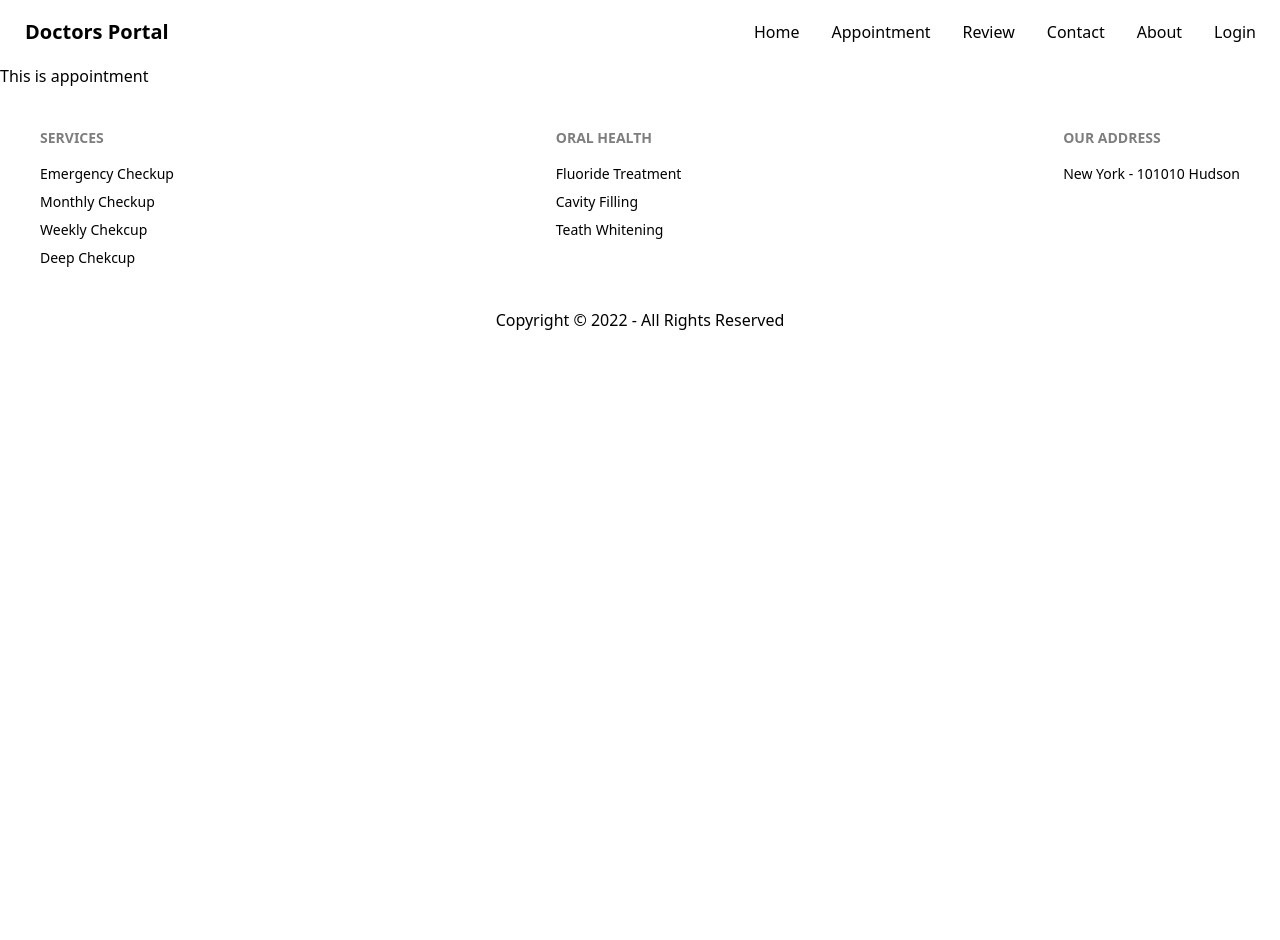
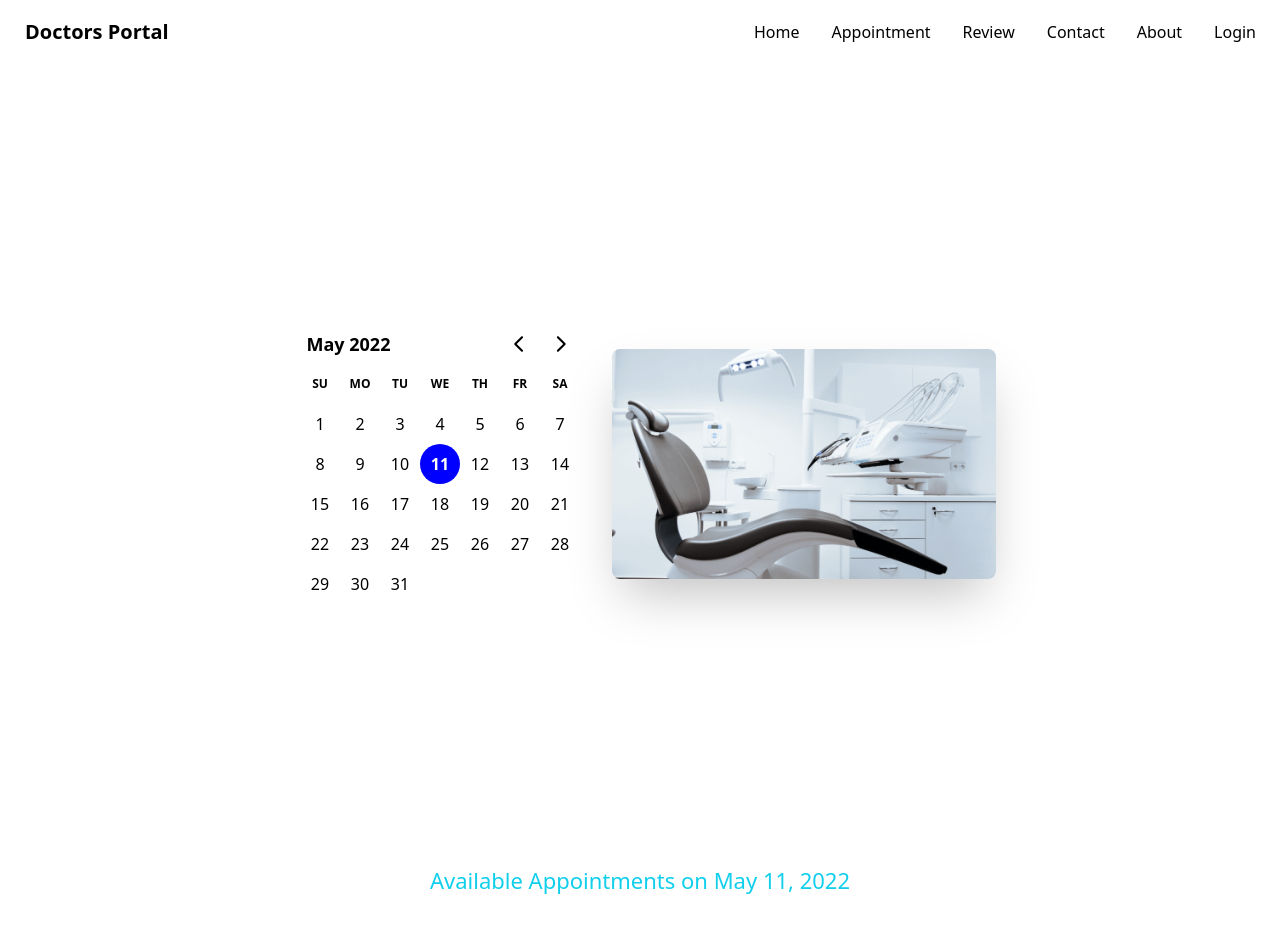
Before and after one commit to Sazid99246/doctors-portal-client, a React (Create React App) app: page /appointment in a window 1280 px wide. Shown: the top 940 px of the page. Before the commit the page ends 800 px from the top, so only its background shows below. Built offline with nearby package versions, Linux system fonts and the light colour scheme.

Commit message:
added calender on appointment page and shown dynamic date

```diff
--- a/package.json
+++ b/package.json
@@ -7,7 +7,9 @@
     "@testing-library/react": "^13.2.0",
     "@testing-library/user-event": "^13.5.0",
     "daisyui": "^2.14.3",
+    "date-fns": "^2.28.0",
     "react": "^18.1.0",
+    "react-day-picker": "^8.0.4",
     "react-dom": "^18.1.0",
     "react-router-dom": "^6.3.0",
     "react-scripts": "5.0.1",
--- a/src/App.js
+++ b/src/App.js
@@ -6,7 +6,6 @@
 import Home from './Pages/Home/Home';
 import Login from './Pages/Login/Login';
 import Reviews from './Pages/Reviews/Reviews';
-import Footer from './Pages/Shared/Footer/Footer';
 import Header from './Pages/Shared/Header/Header';
 import SignUp from './Pages/SignUp/SignUp';
 
@@ -23,7 +22,6 @@
         <Route path='/login' element={<Login/>}></Route>
         <Route path='/signup' element={<SignUp/>}></Route>
       </Routes>
-      <Footer/>
     </div>
   );
 }
--- a/src/Pages/Appointment/Appointemnt.js
+++ b/src/Pages/Appointment/Appointemnt.js
@@ -1,9 +1,15 @@
-import React from 'react';
+import React, { useState } from 'react';
+import Footer from '../Shared/Footer/Footer';
+import AppointmentBanner from './AppointmentBanner/AppointmentBanner';
+import AvailableAppointments from './AvailableAppointments/AvailableAppointments';
 
 const Appointemnt = () => {
+    const [date, setDate] = useState(new Date())
     return (
         <div>
-            <h2>This is appointment</h2>
+            <AppointmentBanner date={date} setDate={setDate}/>
+            <AvailableAppointments date={date}/>
+            <Footer/>
         </div>
     );
 };
--- /dev/null
+++ b/src/Pages/Appointment/AppointmentBanner/AppointmentBanner.js
@@ -0,0 +1,23 @@
+import React from 'react';
+import { DayPicker } from 'react-day-picker';
+import chair from '../../../assets/images/chair.png'
+import 'react-day-picker/dist/style.css';
+
+const AppointmentBanner = ({ date, setDate }) => {
+    return (
+        <div className="hero min-h-screen">
+            <div className="hero-content flex-col lg:flex-row-reverse">
+                <img src={chair} alt='chair' className="max-w-sm rounded-lg shadow-2xl" />
+                <div>
+                    <DayPicker
+                        mode="single"
+                        selected={date}
+                        onSelect={setDate}
+                    ></DayPicker>
+                </div>
+            </div>
+        </div>
+    );
+};
+
+export default AppointmentBanner;
--- /dev/null
+++ b/src/Pages/Appointment/AvailableAppointments/AvailableAppointments.js
@@ -0,0 +1,12 @@
+import { format } from 'date-fns';
+import React from 'react';
+
+const AvailableAppointments = ({ date }) => {
+    return (
+        <div>
+            <h4 className='text-center text-primary text-[22px]'>Available Appointments on {format(date, 'PP')}</h4>
+        </div>
+    );
+};
+
+export default AvailableAppointments;
--- a/src/Pages/Home/Home.js
+++ b/src/Pages/Home/Home.js
@@ -6,6 +6,7 @@
 import MakeAppointment from './MakeAppointment/MakeAppointment';
 import Testimonials from './Testimonials/Testimonials';
 import Contact from './Contact/Contact';
+import Footer from '../../Pages/Shared/Footer/Footer'
 const Home = () => {
     return (
         <div>
@@ -16,6 +17,7 @@
             <MakeAppointment/>
             <Testimonials/>
             <Contact/>
+            <Footer/>
         </div>
     );
 };
--- a/src/Pages/Home/MakeAppointment/MakeAppointment.js
+++ b/src/Pages/Home/MakeAppointment/MakeAppointment.js
@@ -6,7 +6,7 @@
 const MakeAppointment = () => {
     return (
         <div className='flex justify-center items-center mt-[200px] mx-12' style={{background: `url(${appointment})`}}>
-            <div className='flex-1'>
+            <div className='flex-1 hidden lg:block'>
                 <img className='mt-[-120px]' src={doctor} alt="" />
             </div>
             <div className='flex-1 text-white mr-[134px]'>
```
Also changed, not shown: 1 other file (tests, documents, lock files or other folders).
